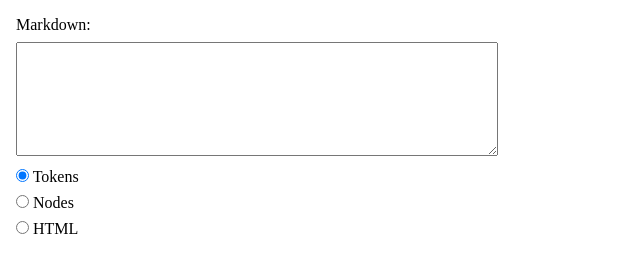
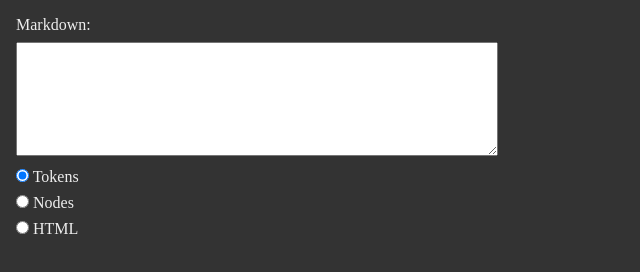
Before and after one commit to nickautomatic/techbookclub-markdown-compiler, a website: page index.html in a window 1280 px wide. Shown: the whole page, without its empty margins (0-640 px from the left). Drawn offline with Linux system fonts and the light colour scheme.

Commit message:
Use dark colour scheme

```diff
--- a/styles.css
+++ b/styles.css
@@ -1,3 +1,8 @@
+:root {
+  background-color: #333;
+  color: #eee;
+}
+
 * {
   margin: 0;
   padding: 0;
```
